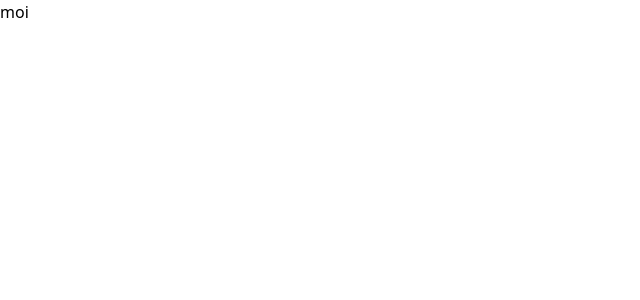
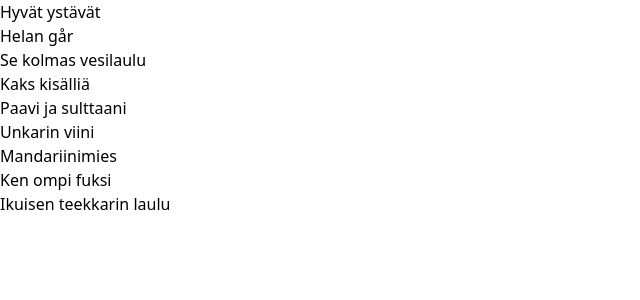
Before and after one commit to Tietokilta/lasygeneraattori, a Next.js app: page / in a window 1280 px wide. Shown: the top 300 px of the page, without its empty margins (0-640 px from the left). Built offline with nearby package versions, Linux system fonts and the light colour scheme.

Commit message:
Create Song and SongList components

```diff
--- /dev/null
+++ b/src/app/components/Song.tsx
@@ -0,0 +1,9 @@
+type SongProps = {
+  name: string;
+};
+
+const Song = ({ name }: SongProps) => {
+  return <div className="border border-black">{name}</div>;
+};
+
+export default Song;
--- /dev/null
+++ b/src/app/components/SongList.tsx
@@ -0,0 +1,29 @@
+"use client";
+
+import Song from "./Song";
+
+const songs = [
+  "Hyvät ystävät",
+  "Helan går",
+  "Se kolmas vesilaulu",
+  "Kaks kisälliä",
+  "Paavi ja sulttaani",
+  "Unkarin viini",
+  "Mandariinimies",
+  "Ken ompi fuksi",
+  "Ikuisen teekkarin laulu",
+];
+
+const SongList = () => {
+  return (
+    <>
+      <div className="border border-black w-80">
+        {songs.map((song, index) => (
+          <Song key={index} name={song} />
+        ))}
+      </div>
+    </>
+  );
+};
+
+export default SongList;
--- a/src/app/page.tsx
+++ b/src/app/page.tsx
@@ -1,3 +1,9 @@
+import SongList from "./components/SongList";
+
 export default function Home() {
-  return <div>moi</div>;
+  return (
+    <div>
+      <SongList />
+    </div>
+  );
 }
```
Also changed, not shown: package.json (+6 -6 lines).
